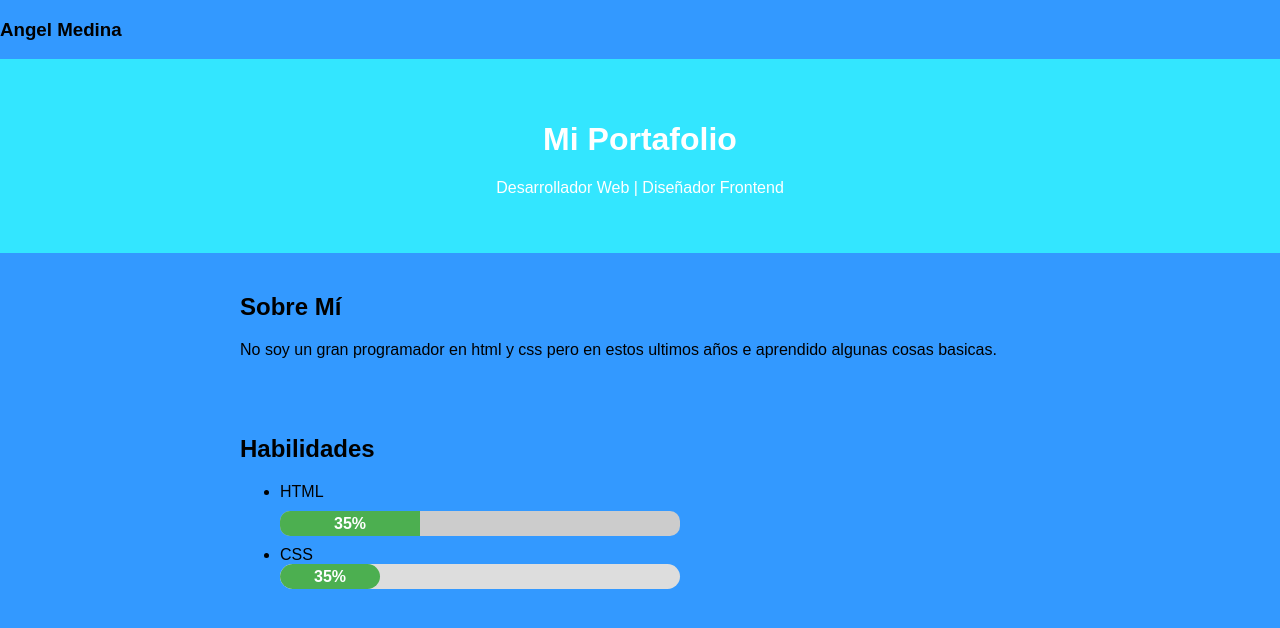
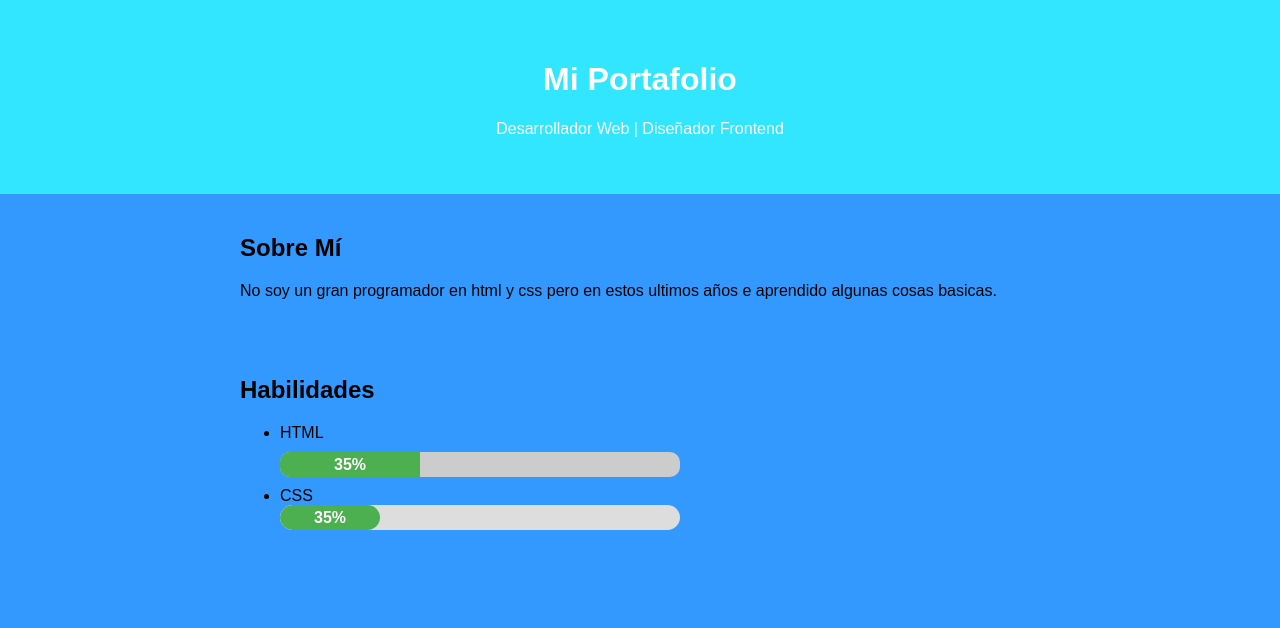
Before and after one commit to EdwingranadosF457/sin-nombre3.github.io, a plain HTML site: page index.html in a window 1280 px wide. Drawn offline with Linux system fonts and the light colour scheme.

Commit message:
Update index.html

```diff
--- a/index.html
+++ b/index.html
@@ -6,7 +6,6 @@
   <link rel="stylesheet" href="styles.css"/>
 </head>
 <body>
-    <h3>Angel Medina</h3>
   <header>
     <h1>Mi Portafolio</h1>
     <p>Desarrollador Web | Diseñador Frontend</p>
```
